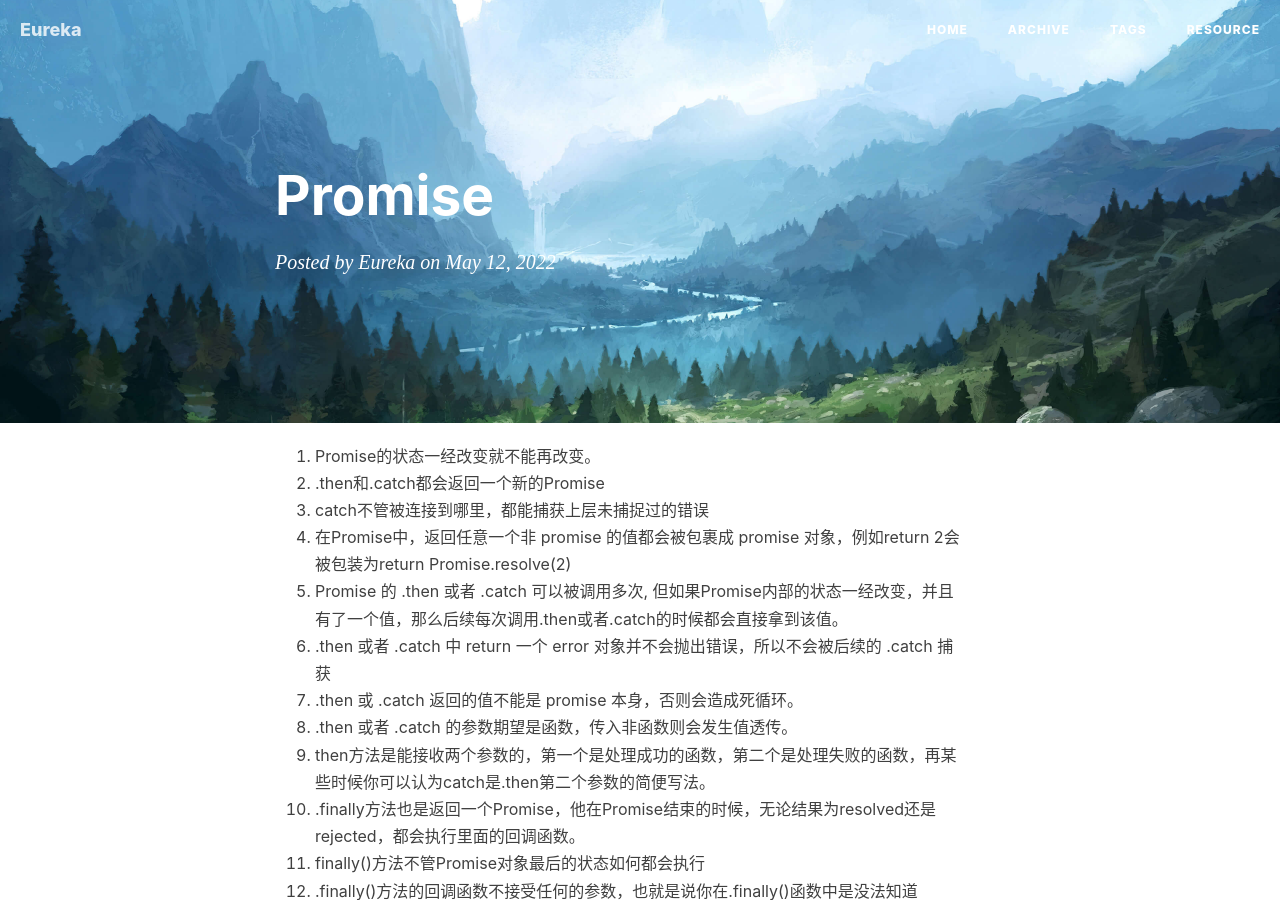
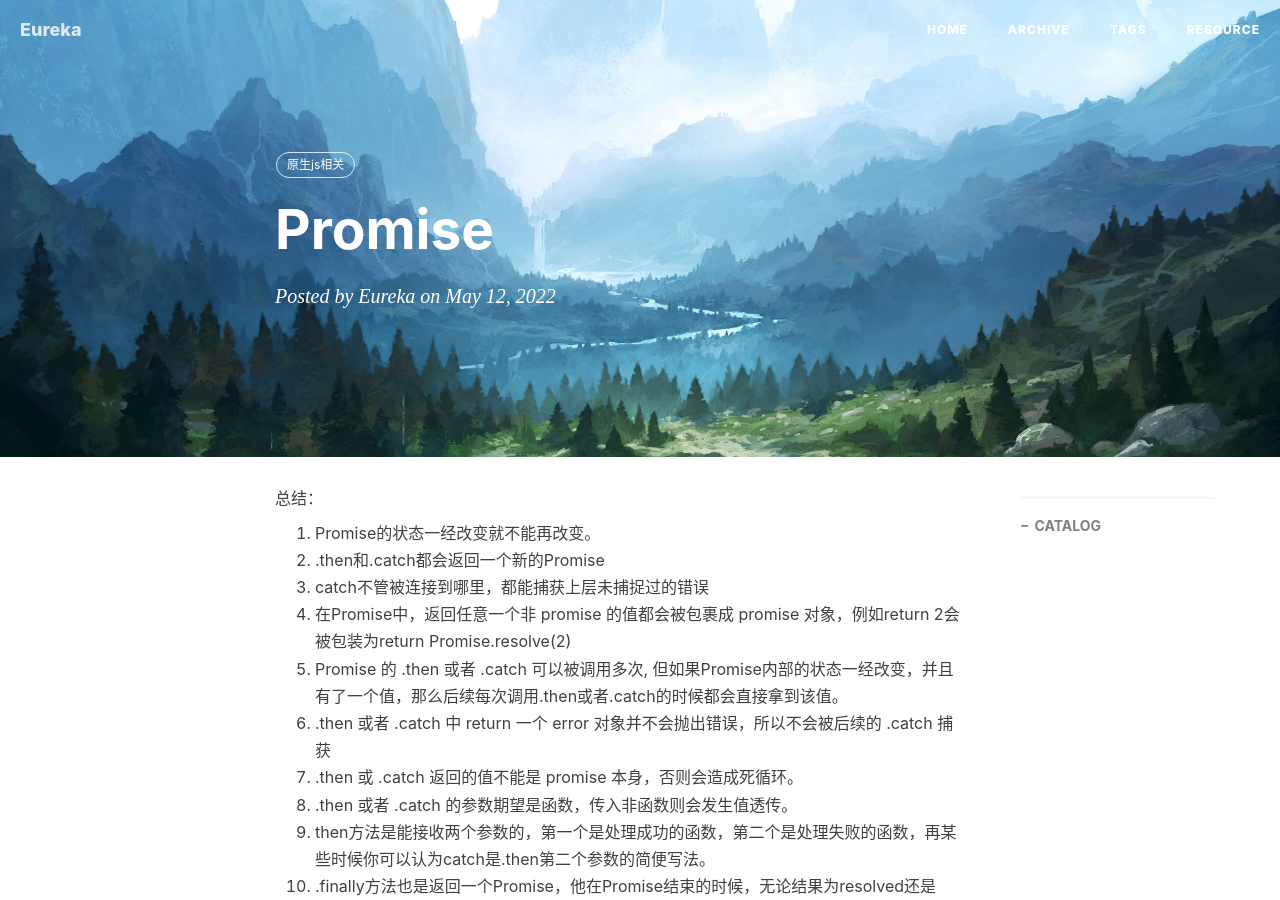
Before and after one commit to Eureka-M/Eureka-M.github.io, a Jekyll site: the page built from _posts/原生js相关/2022-05-12-Promise.md, in a window 1280 px wide and 900 px high. Built offline with Jekyll 4.4.1, drawn with Linux system fonts in a browser that asks for light colours; nearby versions of some CDN libraries; our own code applies the rules of GitHub Pages for plain Markdown files; comment, search, counter and statistics services are not loaded.

Commit message:
fix: Promise

```diff
--- a/_posts/原生js相关/2022-05-12-Promise.md
+++ b/_posts/原生js相关/2022-05-12-Promise.md
@@ -1,3 +1,19 @@
+---
+layout:     post
+title:      Promise
+subtitle:
+date:       2022-05-12
+author:
+header-img:
+catalog: true
+tags:
+    - 原生js相关
+typora-root-url: ..
+
+---
+
+总结：
+
 1. Promise的状态一经改变就不能再改变。
 2. .then和.catch都会返回一个新的Promise
 3. catch不管被连接到哪里，都能捕获上层未捕捉过的错误
```
